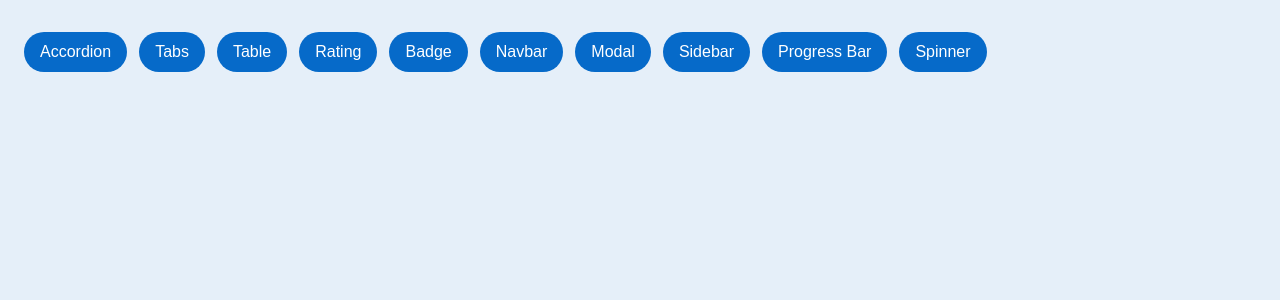
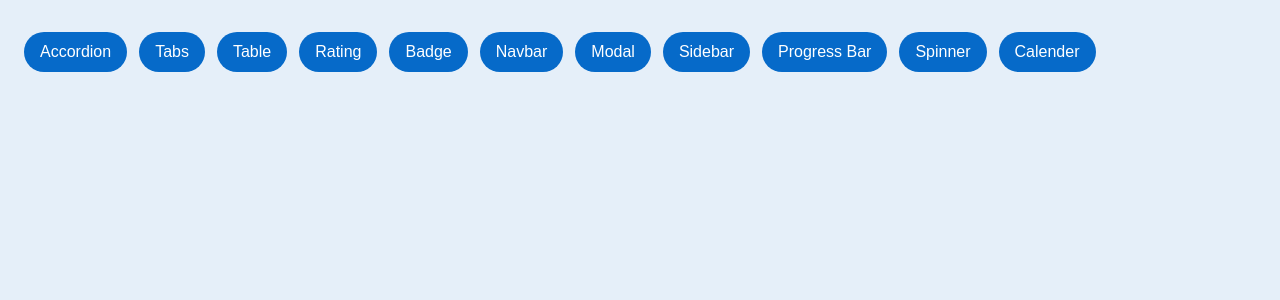
Before and after one commit to yousefha2002/ReactJs_Ui, a React (Create React App) app: page / in a window 1280 px wide. Shown: the top 300 px of the page. Built offline with nearby package versions, Linux system fonts and the light colour scheme; a web font is replaced by a local one.

Commit message:
calneder pages

```diff
--- a/package.json
+++ b/package.json
@@ -3,6 +3,11 @@
   "version": "0.1.0",
   "private": true,
   "dependencies": {
+    "@fullcalendar/core": "^6.1.9",
+    "@fullcalendar/daygrid": "^6.1.9",
+    "@fullcalendar/interaction": "^6.1.9",
+    "@fullcalendar/react": "^6.1.9",
+    "@fullcalendar/timegrid": "^6.1.9",
     "@reduxjs/toolkit": "^1.9.5",
     "@tanstack/react-query": "^4.29.25",
     "@testing-library/jest-dom": "^5.16.5",
--- a/src/App.tsx
+++ b/src/App.tsx
@@ -11,6 +11,7 @@ import Modal from "./pages/Modal";
 import Sidebar from "./pages/Sidebar";
 import ProgressBar from "./pages/ProgressBar";
 import Spinner from "./pages/Spinner";
+import Calender from "./pages/Calender";
 function App() {
   return (
     <Routes>
@@ -25,6 +26,7 @@ function App() {
       <Route path="sidebar" element={<Sidebar/>}/>
       <Route path="progress-bar" element={<ProgressBar/>}/>
       <Route path="spinner" element={<Spinner/>}/>
+      <Route path="calender" element={<Calender/>}/>
     </Routes>
   );
 }
--- /dev/null
+++ b/src/pages/Calender.tsx
@@ -0,0 +1,34 @@
+import React from 'react'
+import 'react-calendar/dist/Calendar.css';
+import FullCalendar from '@fullcalendar/react'
+import dayGridPlugin from '@fullcalendar/daygrid'
+import timeGridPlugin from "@fullcalendar/timegrid";
+import interactionPlugin from "@fullcalendar/interaction";
+
+
+
+const events = [
+    { title: 'Meeting', start: new Date() }
+  ]
+
+function Calender() {
+  function handleChange(date:Date) {
+    console.log(date);
+  }
+  return (
+    <div className='Container h-[800px]'>
+        <FullCalendar
+        plugins={[dayGridPlugin,timeGridPlugin,interactionPlugin]}
+        initialView='dayGridMonth'
+        weekends={true}
+        events={events}
+        selectable={true}
+        selectMirror={true}
+        locale="en"
+        dateClick={(date)=>handleChange(date.date)}
+      />
+    </div>
+  )
+}
+
+export default Calender
--- a/src/utils/topics.ts
+++ b/src/utils/topics.ts
@@ -1,52 +1,57 @@
 export default [
   {
-        title:"Accordion",
-        link:"/accordion",
-        id:1
+    title: "Accordion",
+    link: "/accordion",
+    id: 1,
   },
   {
-        title:"Tabs",
-        link:"/tabs",
-        id:2
+    title: "Tabs",
+    link: "/tabs",
+    id: 2,
   },
   {
-        title:"Table",
-        link:"/table",
-        id:3
+    title: "Table",
+    link: "/table",
+    id: 3,
   },
   {
-        title:"Rating",
-        link:"/rating",
-        id:4
+    title: "Rating",
+    link: "/rating",
+    id: 4,
   },
   {
-        title:"Badge",
-        link:"/badge",
-        id:5
+    title: "Badge",
+    link: "/badge",
+    id: 5,
   },
   {
-        title:"Navbar",
-        link:"/navbar",
-        id:6
+    title: "Navbar",
+    link: "/navbar",
+    id: 6,
   },
   {
-        title:"Modal",
-        link:"/modal",
-        id:7
+    title: "Modal",
+    link: "/modal",
+    id: 7,
   },
   {
-        title:"Sidebar",
-        link:"/sidebar",
-        id:8
+    title: "Sidebar",
+    link: "/sidebar",
+    id: 8,
   },
   {
-        title:"Progress Bar",
-        link:"/progress-bar",
-        id:9
+    title: "Progress Bar",
+    link: "/progress-bar",
+    id: 9,
   },
   {
-        title:"Spinner",
-        link:"/spinner",
-        id:10
-    }
-]
+    title: "Spinner",
+    link: "/spinner",
+    id: 10,
+  },
+  {
+    title: "Calender",
+    link: "/calender",
+    id: 11,
+  },
+];
```
Also changed, not shown: 1 other file (tests, documents, lock files or other folders). Lines whose indentation alone changed are shown as unchanged.
